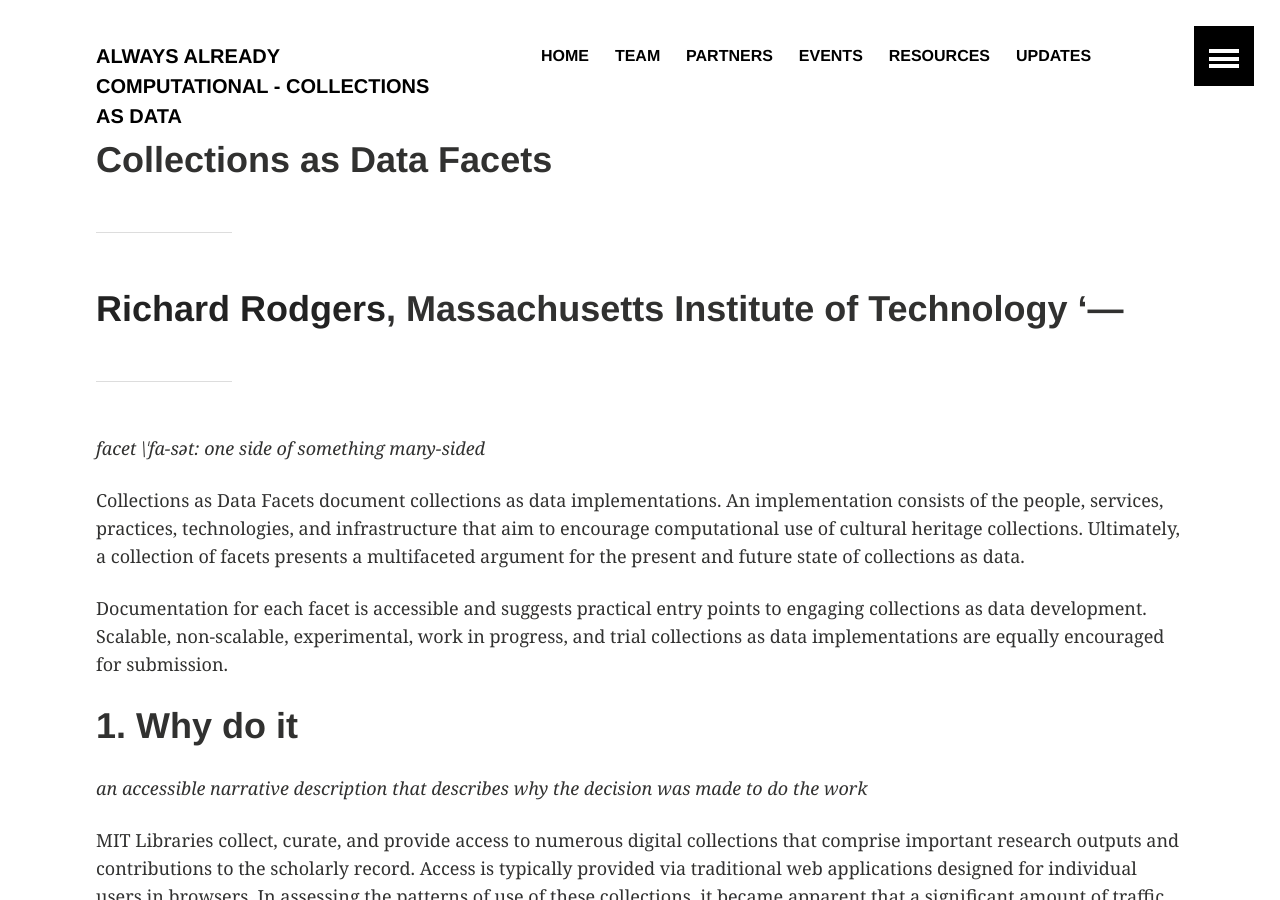
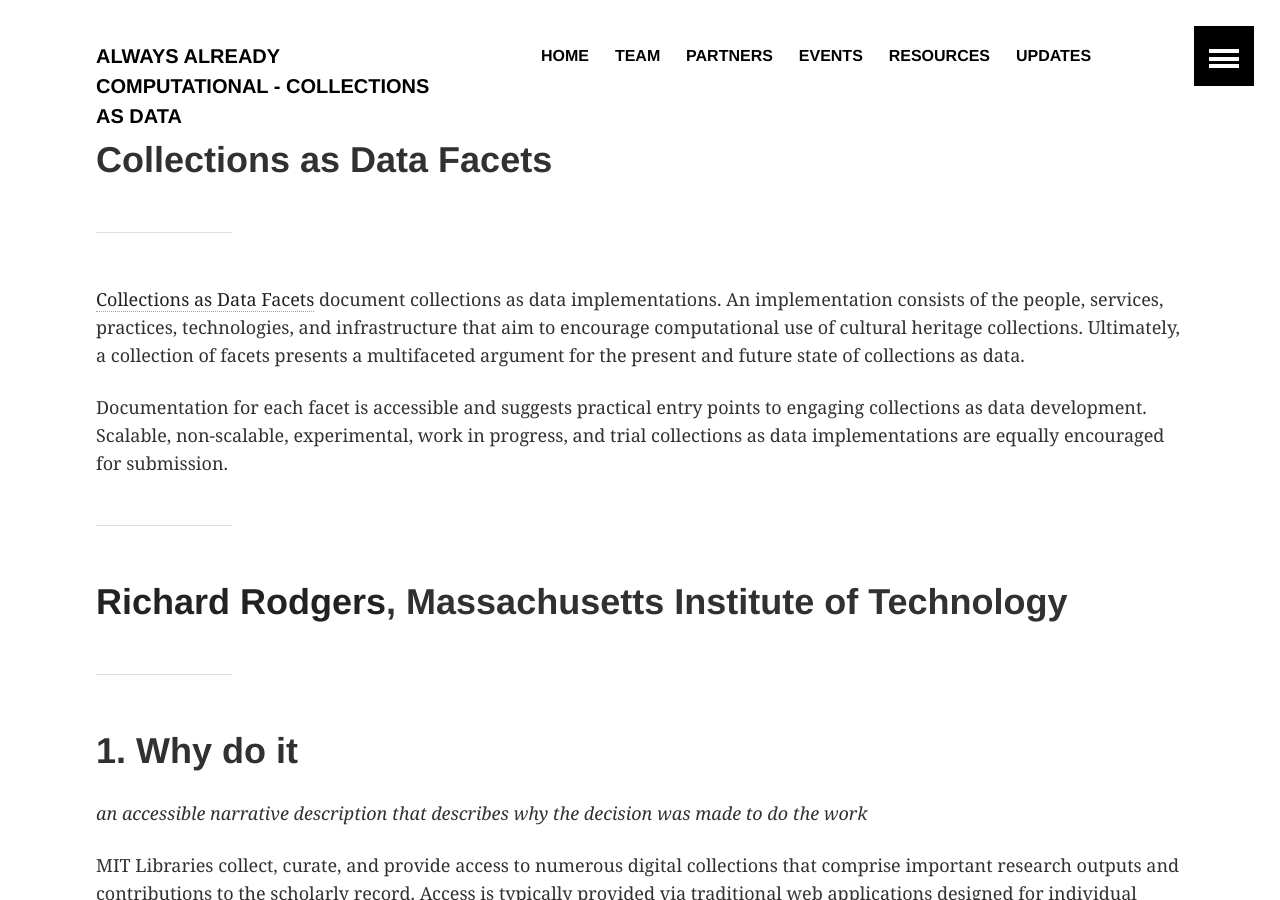
Before and after one commit to collectionsasdata/collectionsasdata.github.io, a Jekyll site: the page built from facet1_mit_rodgers.md, in a window 1280 px wide and 900 px high. Built offline with Jekyll 4.4.1, drawn with Linux system fonts in a browser that asks for light colours.

Commit message:
Update facet1_mit_rodgers.md

```diff
--- a/facet1_mit_rodgers.md
+++ b/facet1_mit_rodgers.md
@@ -4,17 +4,15 @@ title:  "Collections as Data Facets"
 ---
 ---
 
-# [Richard Rodgers](http://libguides.mit.edu/c.php?g=176063&p=1160989), Massachusetts Institute of Technology '---
+[Collections as Data Facets]() document collections as data implementations. An implementation consists of the people, services, practices, technologies, and infrastructure that aim to encourage computational use of cultural heritage collections. Ultimately, a collection of facets presents a multifaceted argument for the present and future state of collections as data.
+
+Documentation for each facet is accessible and suggests practical entry points to engaging collections as data development. Scalable, non-scalable, experimental, work in progress, and trial collections as data implementations are equally encouraged for submission.
 
 ---
 
-*facet \ˈfa-sət\: one side of something many-sided*
+# [Richard Rodgers](http://libguides.mit.edu/c.php?g=176063&p=1160989), Massachusetts Institute of Technology
 
-Collections as Data Facets document collections as data implementations. An implementation consists of the people, services, practices, technologies, and infrastructure that aim to encourage computational use of cultural heritage collections. Ultimately, a collection of facets presents a multifaceted argument for the present and future state of collections as data.
-
-Documentation for each facet is accessible and suggests practical entry points to engaging collections as data development. Scalable, non-scalable, experimental, work in progress, and trial collections as data implementations are equally encouraged for submission.
-
-
+---
 # 1. Why do it
 
  *an accessible narrative description that describes why the decision was made to do the work*
```
